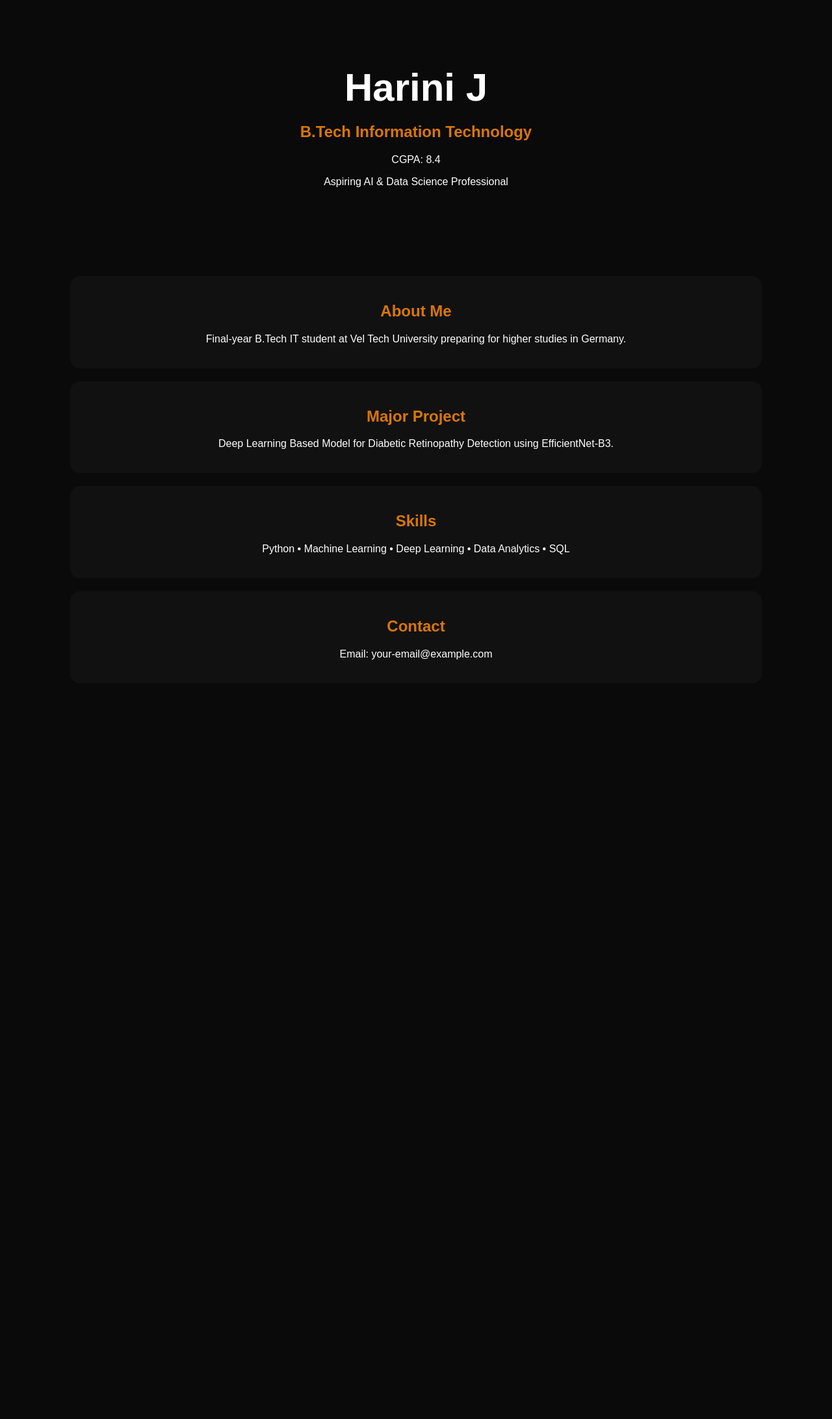
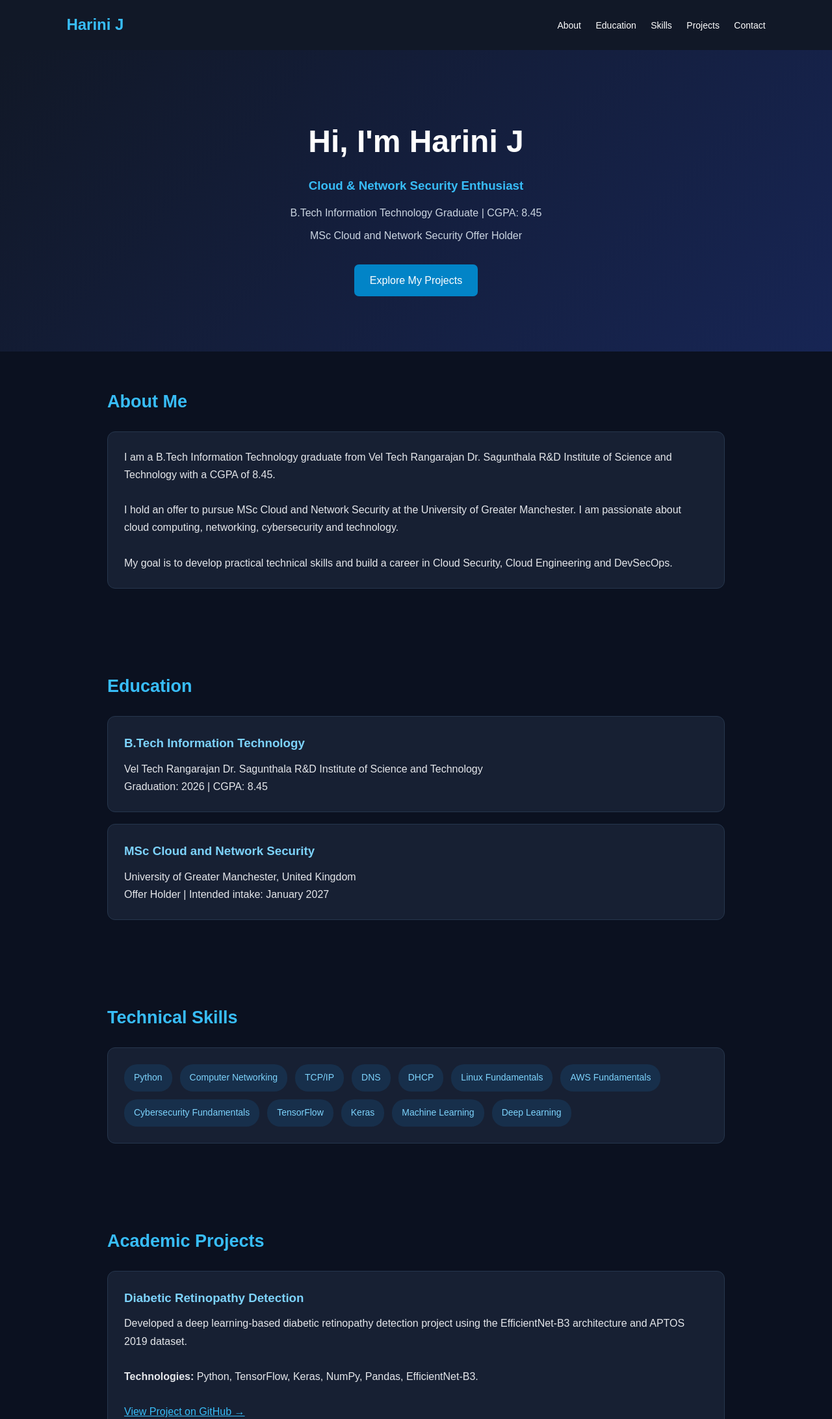
Before and after one commit to harini2669-creator/harini-portfolio, a plain HTML site: page index.html in a window 1280 px wide. Shown: the top 2184 px of the page at 65% size. Before the commit the page ends 1072 px from the top, so only its background shows below. Drawn offline with Linux system fonts and the light colour scheme.

Commit message:
Update cloud security portfolio

```diff
--- a/index.html
+++ b/index.html
@@ -1,63 +1,277 @@
 <!DOCTYPE html>
-<html>
+<html lang="en">
 <head>
-<title>Harini J Portfolio</title>
+<meta charset="UTF-8">
+<meta name="viewport" content="width=device-width, initial-scale=1.0">
+<title>Harini J | Cloud Security Portfolio</title>
+
 <style>
-body{
-background:#0a0a0a;
-color:white;
-font-family:Arial,sans-serif;
-margin:0;
-padding:0;
-text-align:center;
+* {
+  margin: 0;
+  padding: 0;
+  box-sizing: border-box;
 }
-.hero{
-padding:100px 20px;
+
+html { scroll-behavior: smooth; }
+
+body {
+  background: #0b1120;
+  color: #e5e7eb;
+  font-family: Arial, sans-serif;
+  line-height: 1.7;
 }
-h1{
-font-size:60px;
-margin:0;
+
+nav {
+  padding: 18px 8%;
+  display: flex;
+  justify-content: space-between;
+  align-items: center;
+  background: #111827;
+  position: sticky;
+  top: 0;
+  z-index: 10;
 }
-h2{
-color:#d97706;
+
+nav h2 { color: #38bdf8; }
+
+nav a {
+  color: white;
+  text-decoration: none;
+  margin-left: 18px;
+  font-size: 14px;
 }
-.card{
-background:#111;
-margin:20px auto;
-padding:20px;
-width:80%;
-border-radius:15px;
+
+nav a:hover { color: #38bdf8; }
+
+.hero {
+  text-align: center;
+  padding: 100px 20px 85px;
+  background: linear-gradient(135deg, #111827, #172554);
+}
+
+.hero h1 {
+  font-size: 48px;
+  color: white;
+}
+
+.hero h3 {
+  color: #38bdf8;
+  margin: 12px 0;
+}
+
+.hero p {
+  color: #cbd5e1;
+  margin: 8px;
+}
+
+.btn {
+  display: inline-block;
+  margin-top: 22px;
+  padding: 11px 24px;
+  background: #0284c7;
+  color: white;
+  text-decoration: none;
+  border-radius: 7px;
+}
+
+section {
+  max-width: 1000px;
+  margin: auto;
+  padding: 55px 25px;
+}
+
+.section-title {
+  color: #38bdf8;
+  margin-bottom: 22px;
+  font-size: 27px;
+}
+
+.card {
+  background: #172033;
+  padding: 25px;
+  margin-bottom: 18px;
+  border-radius: 12px;
+  border: 1px solid #26364d;
+}
+
+.card h3 {
+  color: #7dd3fc;
+  margin-bottom: 10px;
+}
+
+.skills {
+  display: flex;
+  flex-wrap: wrap;
+  gap: 12px;
+}
+
+.skill {
+  background: #172f4b;
+  color: #7dd3fc;
+  padding: 9px 15px;
+  border-radius: 20px;
+  font-size: 14px;
+}
+
+a { color: #38bdf8; }
+
+footer {
+  text-align: center;
+  padding: 25px;
+  background: #111827;
+  color: #94a3b8;
+}
+
+@media(max-width: 600px) {
+  nav {
+    flex-direction: column;
+    gap: 12px;
+  }
+
+  nav a { margin: 5px; }
+
+  .hero h1 { font-size: 35px; }
 }
 </style>
 </head>
+
 <body>
 
-<div class="hero">
-<h1>Harini J</h1>
-<h2>B.Tech Information Technology</h2>
-<p>CGPA: 8.4</p>
-<p>Aspiring AI & Data Science Professional</p>
+<nav>
+  <h2>Harini J</h2>
+  <div>
+    <a href="#about">About</a>
+    <a href="#education">Education</a>
+    <a href="#skills">Skills</a>
+    <a href="#projects">Projects</a>
+    <a href="#contact">Contact</a>
+  </div>
+</nav>
+
+<header class="hero">
+  <h1>Hi, I'm Harini J</h1>
+  <h3>Cloud & Network Security Enthusiast</h3>
+  <p>B.Tech Information Technology Graduate | CGPA: 8.45</p>
+  <p>MSc Cloud and Network Security Offer Holder</p>
+  <a class="btn" href="#projects">Explore My Projects</a>
+</header>
+
+<section id="about">
+  <h2 class="section-title">About Me</h2>
+  <div class="card">
+    <p>
+      I am a B.Tech Information Technology graduate from
+      Vel Tech Rangarajan Dr. Sagunthala R&D Institute
+      of Science and Technology with a CGPA of 8.45.
+    </p>
+    <br>
+    <p>
+      I hold an offer to pursue MSc Cloud and Network
+      Security at the University of Greater Manchester.
+      I am passionate about cloud computing, networking,
+      cybersecurity and technology.
+    </p>
+    <br>
+    <p>
+      My goal is to develop practical technical skills
+      and build a career in Cloud Security, Cloud
+      Engineering and DevSecOps.
+    </p>
+  </div>
+</section>
+
+<section id="education">
+  <h2 class="section-title">Education</h2>
+
+  <div class="card">
+    <h3>B.Tech Information Technology</h3>
+    <p>Vel Tech Rangarajan Dr. Sagunthala R&D Institute
+    of Science and Technology</p>
+    <p>Graduation: 2026 | CGPA: 8.45</p>
   </div>
 
   <div class="card">
-<h2>About Me</h2>
-<p>Final-year B.Tech IT student at Vel Tech University preparing for higher studies in Germany.</p>
+    <h3>MSc Cloud and Network Security</h3>
+    <p>University of Greater Manchester, United Kingdom</p>
+    <p>Offer Holder | Intended intake: January 2027</p>
   </div>
+</section>
+
+<section id="skills">
+  <h2 class="section-title">Technical Skills</h2>
+  <div class="card">
+    <div class="skills">
+      <span class="skill">Python</span>
+      <span class="skill">Computer Networking</span>
+      <span class="skill">TCP/IP</span>
+      <span class="skill">DNS</span>
+      <span class="skill">DHCP</span>
+      <span class="skill">Linux Fundamentals</span>
+      <span class="skill">AWS Fundamentals</span>
+      <span class="skill">Cybersecurity Fundamentals</span>
+      <span class="skill">TensorFlow</span>
+      <span class="skill">Keras</span>
+      <span class="skill">Machine Learning</span>
+      <span class="skill">Deep Learning</span>
+    </div>
+  </div>
+</section>
+
+<section id="projects">
+  <h2 class="section-title">Academic Projects</h2>
 
   <div class="card">
-<h2>Major Project</h2>
-<p>Deep Learning Based Model for Diabetic Retinopathy Detection using EfficientNet-B3.</p>
+    <h3>Diabetic Retinopathy Detection</h3>
+    <p>
+      Developed a deep learning-based diabetic
+      retinopathy detection project using the
+      EfficientNet-B3 architecture and APTOS 2019 dataset.
+    </p>
+    <br>
+    <p>
+      <strong>Technologies:</strong>
+      Python, TensorFlow, Keras, NumPy, Pandas,
+      EfficientNet-B3.
+    </p>
+    <br>
+    <a href="https://github.com/harini2669-creator/diabetic-retinopathydetection"
+       target="_blank" rel="noopener noreferrer">
+       View Project on GitHub →
+    </a>
   </div>
+</section>
 
+<section>
+  <h2 class="section-title">Career Interests</h2>
   <div class="card">
-<h2>Skills</h2>
-<p>Python • Machine Learning • Deep Learning • Data Analytics • SQL</p>
+    <div class="skills">
+      <span class="skill">Cloud Security</span>
+      <span class="skill">IT Support</span>
+      <span class="skill">Cloud Engineering</span>
+      <span class="skill">Network Security</span>
+      <span class="skill">DevSecOps</span>
     </div>
+  </div>
+</section>
 
+<section id="contact">
+  <h2 class="section-title">Connect With Me</h2>
   <div class="card">
-<h2>Contact</h2>
-<p>Email: your-email@example.com</p>
+    <p>Thank you for visiting my portfolio!</p>
+    <p>
+      GitHub:
+      <a href="https://github.com/harini2669-creator"
+         target="_blank" rel="noopener noreferrer">
+        View My GitHub Profile
+      </a>
+    </p>
+    <p>LinkedIn: Add your LinkedIn profile link here.</p>
   </div>
+</section>
+
+<footer>
+  <p>© 2026 Harini J | Personal Portfolio</p>
+</footer>
 
 </body>
 </html>
```
Lines whose indentation alone changed are shown as unchanged.
